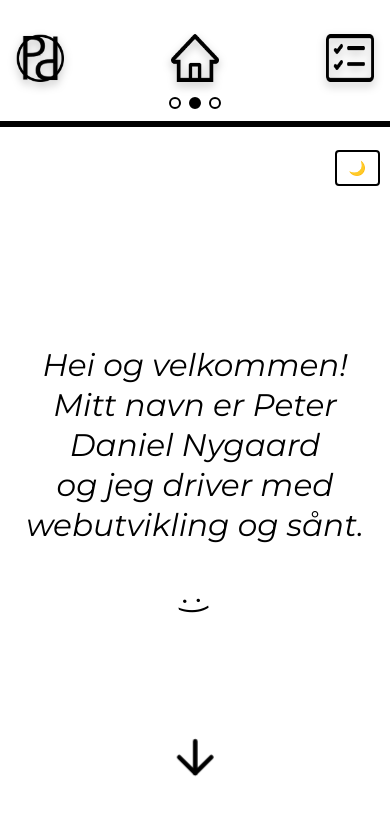
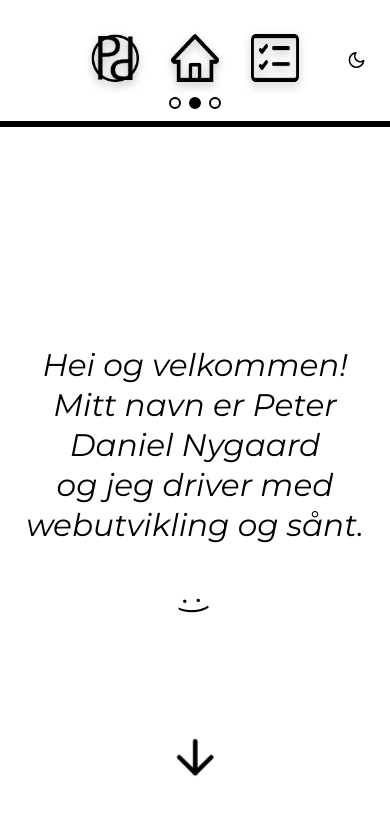
Before and after one commit to Peter-kodeHode/portfolio_react, a React (Create React App) app: page / in a window 390 px wide. Shown: the top 816 px of the page. Built offline with nearby package versions, Linux system fonts and the light colour scheme.

Commit message:
refactor: enhance theme toggle functionality with new icons and improved styling

```diff
--- a/src/App-mobile.css
+++ b/src/App-mobile.css
@@ -70,16 +70,12 @@
     scale:1.5;
   }
 
-  .white-box1 img {
+  .box-container img{
     object-fit: contain;
-    height: 65%;
-    width: 65%;
+    height: 60%;
+    width: 60%;
   }
-  .white-box2 img {
-    object-fit: fill;
-    height: 65%;
-    width: 65%;
-  }
+
   .contact-info ul {
     flex-wrap: wrap;
     margin: 1rem 0;
--- a/src/App.js
+++ b/src/App.js
@@ -19,8 +19,8 @@ function App() {
     <div className="App">
       <GlobalStyle />
       <PageIndicator />
-      <ThemeToggle /> {/* Add this temporarily to test */}
       <NavBar />
+      <ThemeToggle />
       <AnimatePresence mode="wait">
         <Routes location={location} key={location.pathname}>
           <Route path="/" element={<Home />} />
--- a/src/components/ThemeToggle.js
+++ b/src/components/ThemeToggle.js
@@ -1,5 +1,8 @@
 import React from 'react';
 import { useTheme } from '../contexts/ThemeContext';
+import sunIcon from '../images/ThemeToggle/sun.svg';
+import moonIcon from '../images/ThemeToggle/moon.svg';
+
 
 const ThemeToggle = () => {
   const { isDarkMode, toggleTheme } = useTheme();
@@ -8,22 +11,34 @@ const ThemeToggle = () => {
     <button
       onClick={toggleTheme}
       style={{
-        position:'absolute',
-        top: '150px',
-        right: '10px',
-        background: 'var(--primary)',
-        border: `2px solid var(--secondary)`,
+        position: 'absolute',
+        top: 0,
+        right: 0,
+        height: '15dvh',
+        background: 'none',
+        borderLeft: 'none',
+        borderTop: 'none',
+        borderRight: 'none',
+        borderBottom: '6px solid var(--secondary)',
         borderRadius: '4px',
-        color: 'var(--secondary)',
-        padding: '8px 12px',
+        padding: '24px 24px',
         cursor: 'pointer',
-        fontSize: '14px',
-        transition: 'all 0.3s ease',
-        zIndex: 1000,
+        transition: 'all 0.5 ease',
+        zIndex: 100,
+        outline: 'none',
       }}
       aria-label={`Switch to ${isDarkMode ? 'light' : 'dark'} mode`}
     >
-      {isDarkMode ? '☀️' : '🌙'}
+      <img
+        src={isDarkMode ? sunIcon : moonIcon}
+        alt={isDarkMode ? 'Sun icon' : 'Moon icon'}
+        style={{
+          width: '5dvw',
+          height: '5dvh',
+          display: 'block',
+          filter: 'var(--icon-filter)',
+        }}
+      />
     </button>
   );
 };
--- a/src/globalComponents/NavBar/NavBar.js
+++ b/src/globalComponents/NavBar/NavBar.js
@@ -1,7 +1,7 @@
 import React from "react";
 import { StyledNavBar } from "./NavBar.styles";
 import { NavBarLinks } from "./NavBarLinks";
-import ThemeToggle from "../../components/ThemeToggle";
+
 
 function NavBar() {
   return (
--- a/src/globalComponents/NavBar/NavBar.styles.js
+++ b/src/globalComponents/NavBar/NavBar.styles.js
@@ -2,7 +2,7 @@ import styled, { css } from "styled-components";
 
 export const StyledNavBar = styled.nav`
   display: flex;
-  justify-content: space-between;
+  justify-content: center;
   align-items: center;
   overflow: hidden;
   background-color: var(--primary);
```
Also changed, not shown: src/images/ThemeToggle/moon.svg (added), src/images/ThemeToggle/sun.svg (added).
